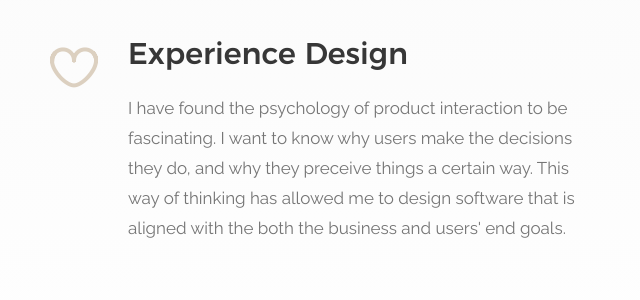
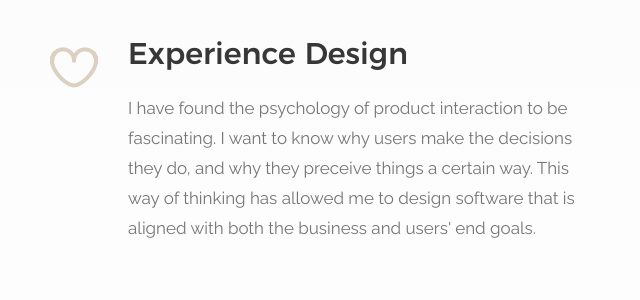
Before and after one commit to nicolechowt/portfolio, a plain HTML site: page index.html in a window 1280 px wide. Shown: the part 3515-3815 px from the top of the page, 640-1280 px from the left. Drawn offline with Linux system fonts and the light colour scheme; files whose address does not match are found by name.

Commit message:
modified typo

```diff
--- a/index.html
+++ b/index.html
@@ -277,7 +277,7 @@
                 </div>
                 <div class="service-text">
                     <h3 class="h2">Experience Design</h3>
-                    <p>I have found the psychology of product interaction to be fascinating. I want to know why users make the decisions they do, and why they preceive things a certain way. This way of thinking has allowed me to design software that is aligned with the both the business and users' end goals.
+                    <p>I have found the psychology of product interaction to be fascinating. I want to know why users make the decisions they do, and why they preceive things a certain way. This way of thinking has allowed me to design software that is aligned with both the business and users' end goals.
                     </p>
                 </div>
             </div>
```
